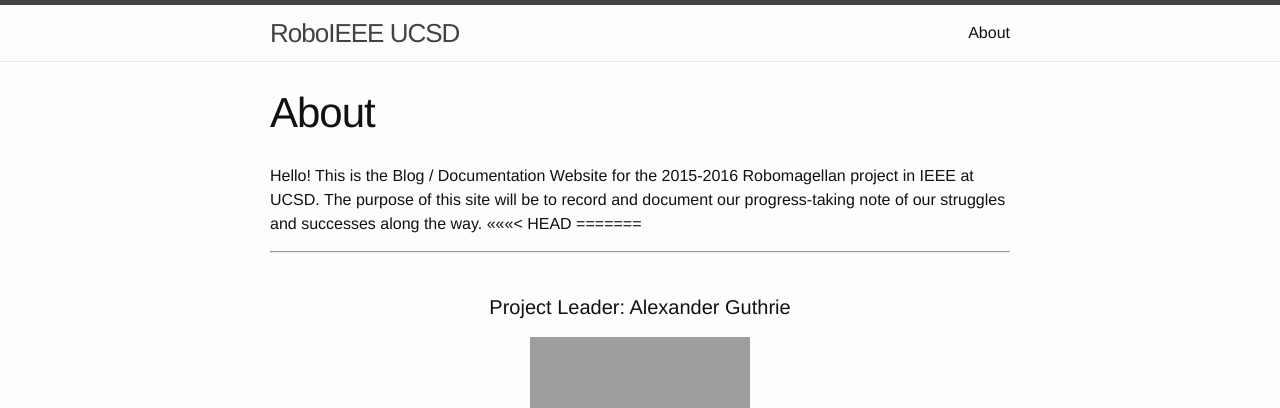
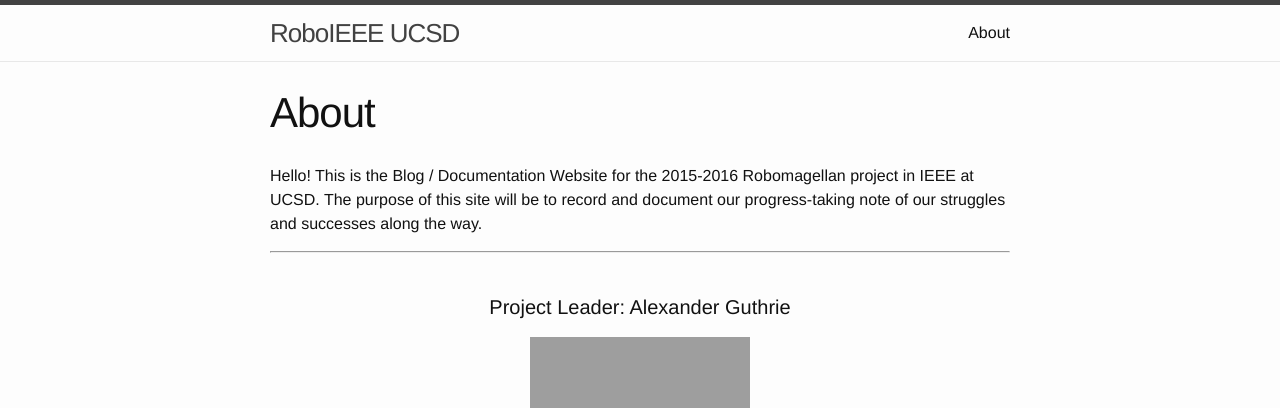
Before and after one commit to hermstadalex/UCSDroboIEEE, a Jekyll site: the page built from about.md, in a window 1280 px wide and 900 px high. Shown: the top 408 px of the window. Built offline with Jekyll 4.4.1, drawn with Linux system fonts in a browser that asks for light colours; part of the change alters nothing that is shown; some of the changed text lies outside the part shown; grey boxes are pictures that could not be loaded.

```diff
--- a/about.md
+++ b/about.md
@@ -7,8 +7,6 @@ permalink: /about/
 Hello! This is the Blog / Documentation Website for the 2015-2016 Robomagellan
 project in IEEE at UCSD. The purpose of this site will be to record and document
 our progress-taking note of our struggles and successes along the way.
-<<<<<<< HEAD
-=======
 
 ___
 <br>
@@ -131,30 +129,3 @@ skills. Robots have always been an interest of mine, so I'm get I get to pursue
 it. I also get to work on an awesome team.
 
 <br>
->>>>>>> gh-pages
-
-___
-<br>
-To help us complete our task, we've split our team into three main sub-teams:
-
-## Software
-
-
-#### Alex Hermstad
-
-<img src="http://i.imgur.com/dte9vcc.png" width="220px" height="220px"/>
-
-*Major: Computer Science*
-
-*Year: Third Year / First Year Transfer*
-
-___
-<br>
-
-## Hardware
-
-
-___
-<br>
-
-## Peripherals
```
